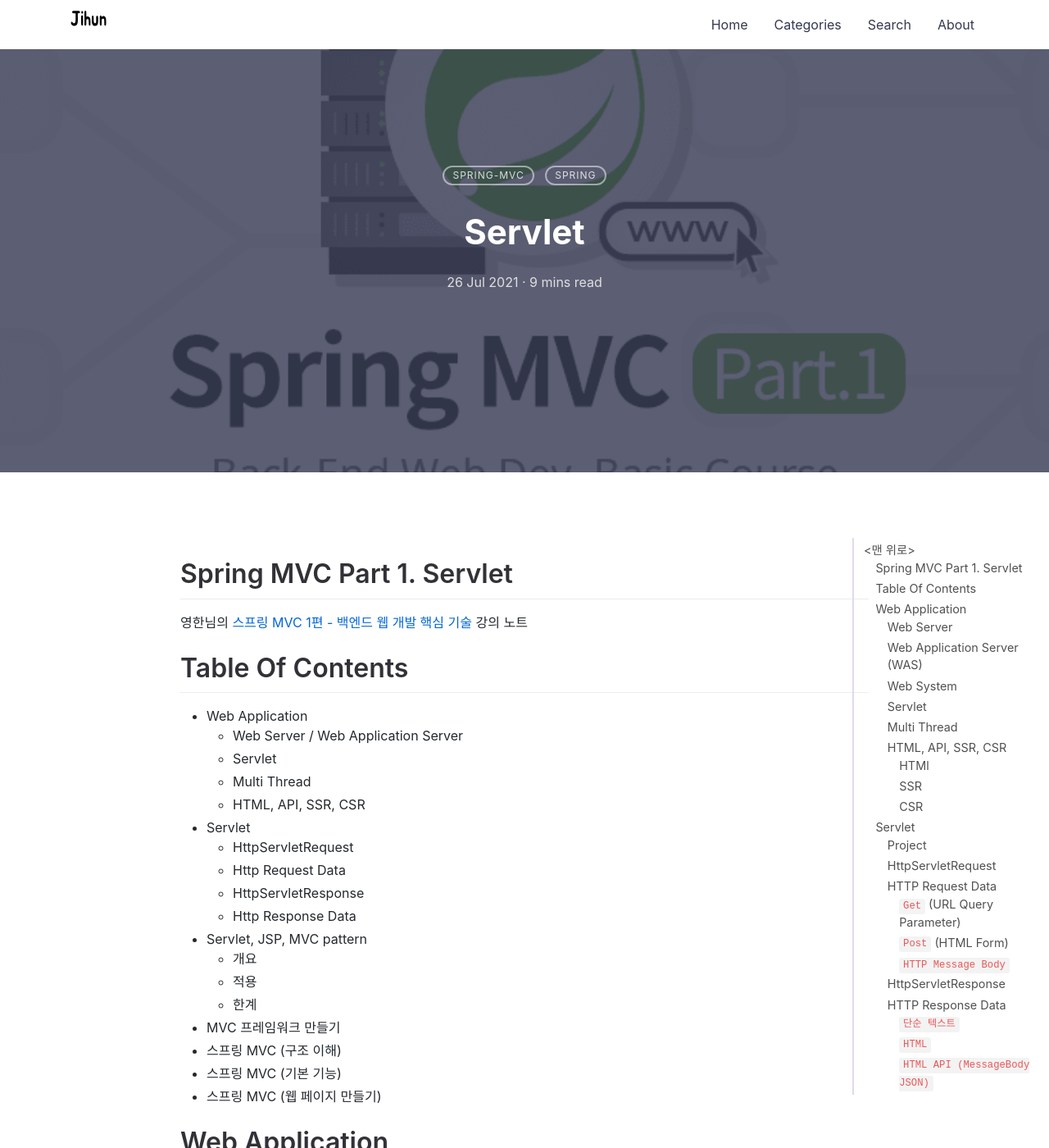
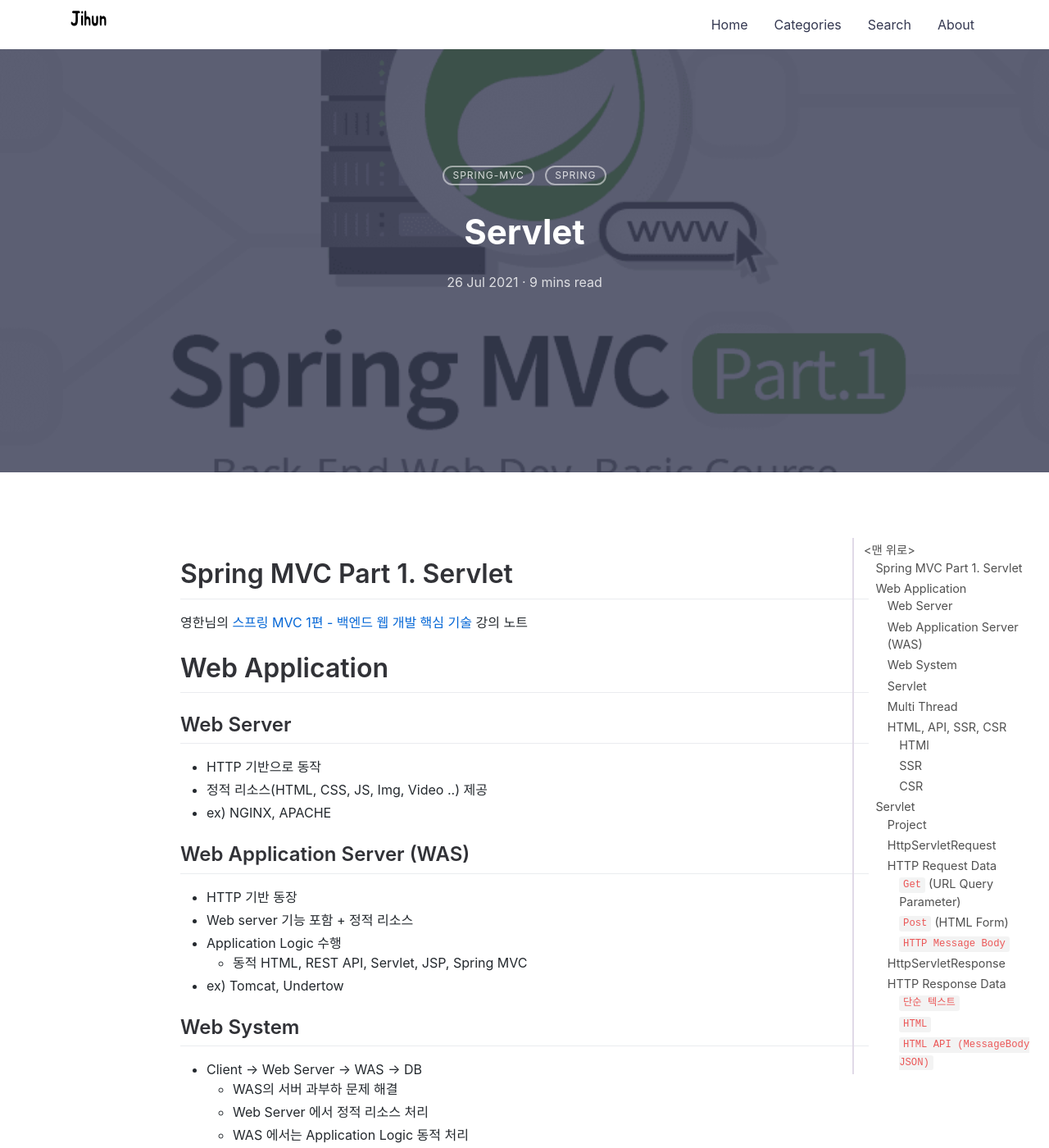
Before and after one commit to jihunparkme/jihunparkme.github.io, a Jekyll site: the page built from _posts/2021-07-26-Spring-MVC-Part1-Servlet.md, in a window 1280 px wide and 1400 px high. Shown: the whole window at 82% size. Built offline with Jekyll 4.4.1, drawn with Linux system fonts in a browser that asks for light colours; nearby versions of some CDN libraries; comment, search, counter and statistics services are not loaded.

Commit message:
[HTTP Web Network] edit frame

```diff
--- a/_posts/2021-07-26-Spring-MVC-Part1-Servlet.md
+++ b/_posts/2021-07-26-Spring-MVC-Part1-Servlet.md
@@ -10,27 +10,6 @@
 # Spring MVC Part 1. Servlet
 
 영한님의 [스프링 MVC 1편 - 백엔드 웹 개발 핵심 기술](https://www.inflearn.com/course/%EC%8A%A4%ED%94%84%EB%A7%81-mvc-1/dashboard) 강의 노트
-
-# Table Of Contents
-
-- Web Application
-  - Web Server / Web Application Server
-  - Servlet
-  - Multi Thread
-  - HTML, API, SSR, CSR
-- Servlet
-  - HttpServletRequest
-  - Http Request Data
-  - HttpServletResponse
-  - Http Response Data
-- Servlet, JSP, MVC pattern
-  - 개요
-  - 적용
-  - 한계
-- MVC 프레임워크 만들기
-- 스프링 MVC (구조 이해)
-- 스프링 MVC (기본 기능)
-- 스프링 MVC (웹 페이지 만들기)
 
 # Web Application
 
```
Also changed, not shown: other parts of _posts/2021-07-26-Spring-MVC-Part1-Servlet.md (+1 -0 lines).
